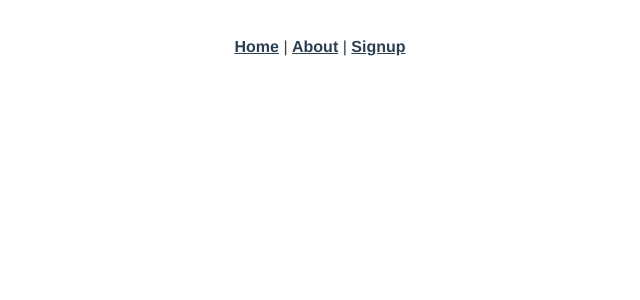
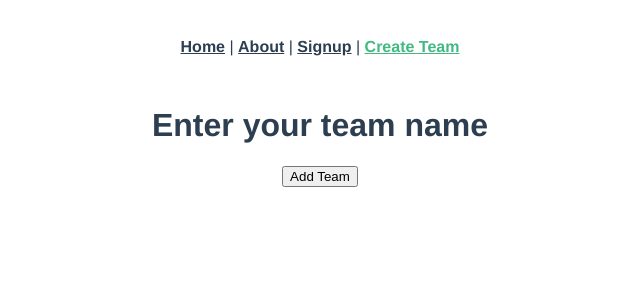
Before and after one commit to mark-kohrman/fanalyze_vue_app, a Vue app: page /user_teams/new in a window 1280 px wide. Shown: the top 300 px of the page, without its empty margins (320-960 px from the left). Built offline with nearby package versions, Linux system fonts and the light colour scheme.

Commit message:
hardcoding adding UserTeam

```diff
--- a/src/App.vue
+++ b/src/App.vue
@@ -3,7 +3,8 @@
     <div id="nav">
       <router-link to="/">Home</router-link> |
       <router-link to="/about">About</router-link> |
-      <router-link to="/signup">Signup</router-link>
+      <router-link to="/signup">Signup</router-link>  |
+      <router-link to="/user_teams/new">Create Team</router-link>
 
     </div>
     <router-view/>
--- a/src/router/index.js
+++ b/src/router/index.js
@@ -2,6 +2,8 @@ import Vue from 'vue'
 import VueRouter from 'vue-router'
 import Home from '../views/Home.vue'
 import Signup from '../views/Signup.vue'
+import UserTeamsNew from '../views/UserTeamsNew.vue'
+
 
 Vue.use(VueRouter)
 
@@ -15,6 +17,11 @@ const routes = [
     path: '/signup',
     name: 'Signup',
     component: Signup
+  },
+  {
+    path: '/user_teams/new',
+    name: 'UserTeamsNew',
+    component: UserTeamsNew
   },
   {
     path: '/about',
--- /dev/null
+++ b/src/views/UserTeamsNew.vue
@@ -0,0 +1,41 @@
+<template>
+  <div class="user_teams_new">
+    <h1>Enter your team name</h1>
+    <button v-on:click="addUserTeam()">Add Team</button>
+
+  </div>
+</template>
+
+<style>
+</style>
+
+<script>
+import axios from "axios";
+export default {
+  data: function () {
+    return {
+      teamName: "",
+      errors: [],
+    };
+  },
+  methods: {
+    addUserTeam: function () {
+      console.log("adding team");
+      var params = {
+        user_team_name: "Jeff's Team",
+      };
+
+      console.log(params);
+
+      axios
+        .post("/api/user_teams", params)
+        .then((response) => {
+          this.$router.push("/user_teams");
+        })
+        .catch((error) => {
+          this.errors = error.response.data.errors;
+        });
+    },
+  },
+};
+</script>
```
Also changed, not shown: src/views/UserTeam.vue (deleted).
